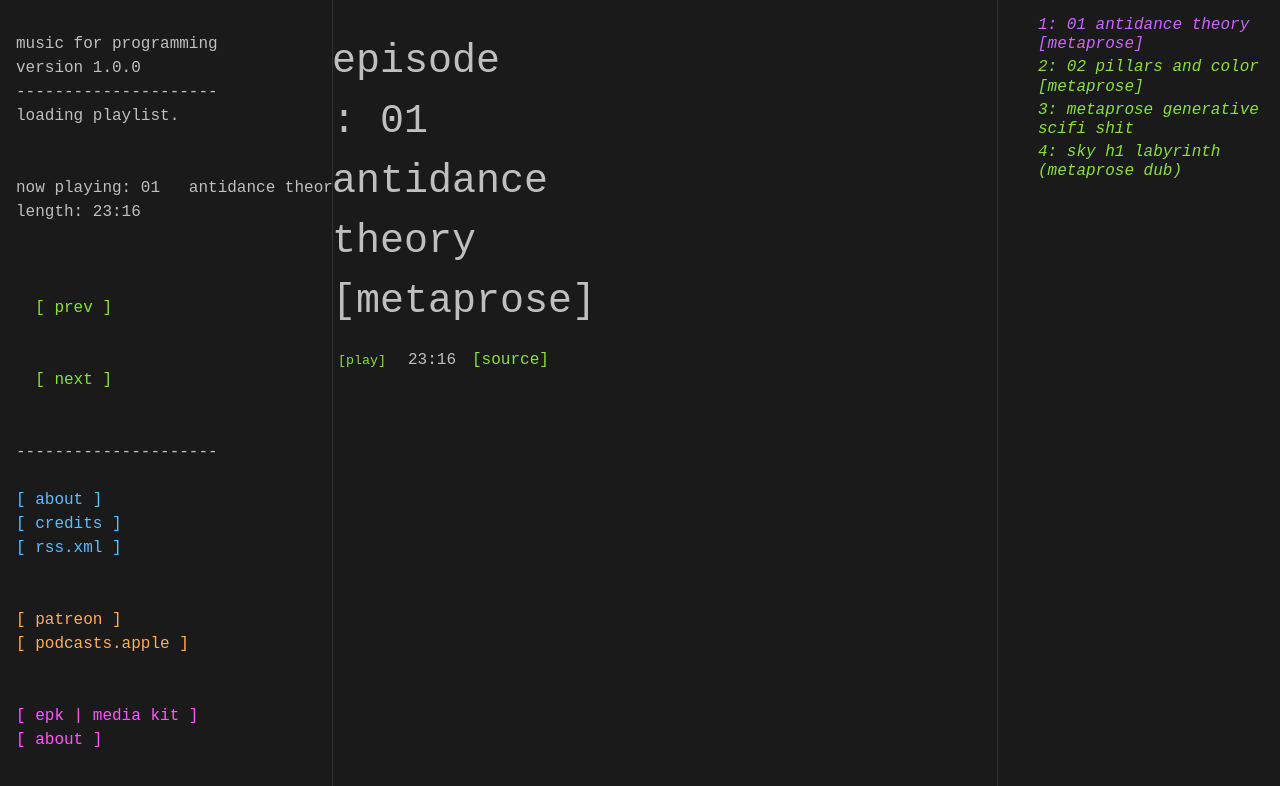
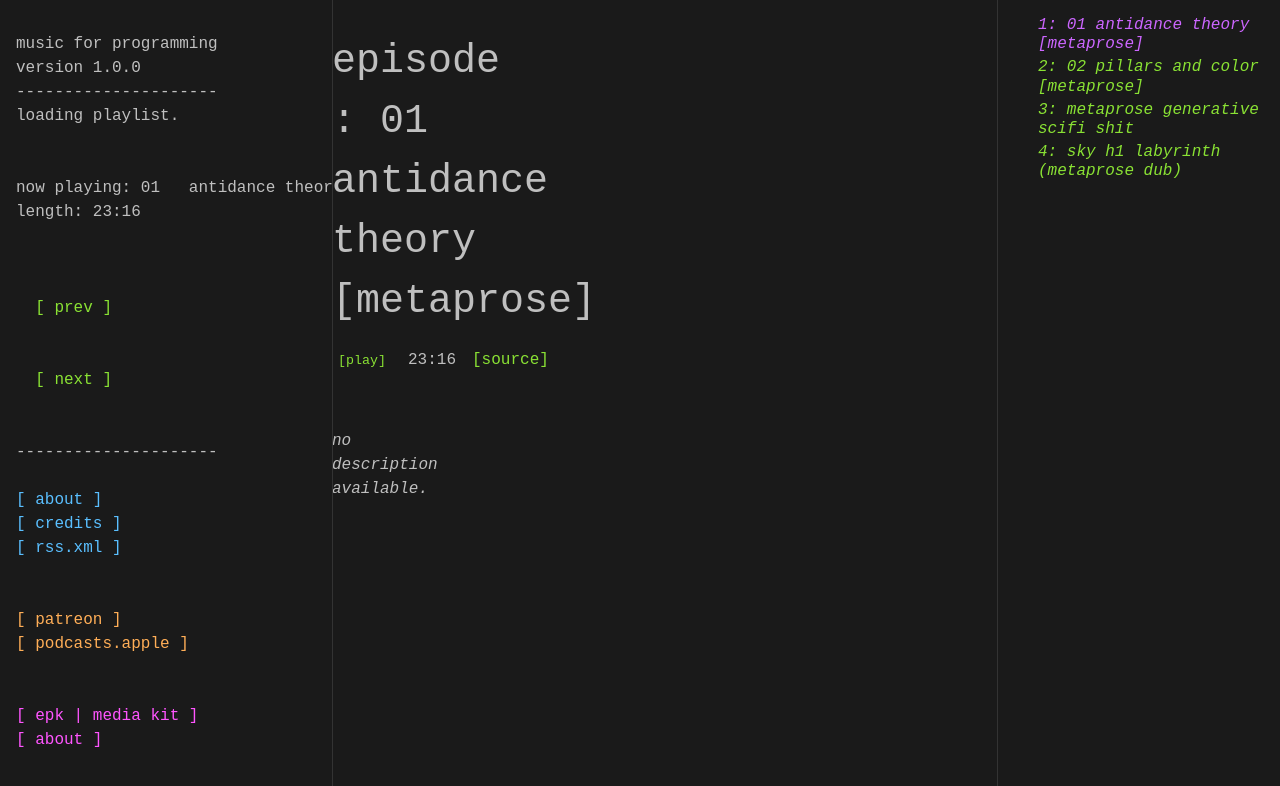
Before and after one commit to mitchGuthrieDev/scaline-audio-blog, a SvelteKit app: page /episodes/01 in a window 1280 px wide. Shown: the top 786 px of the page. Built offline with nearby package versions, Linux system fonts and the light colour scheme.

Commit message:
description fix

```diff
--- a/src/routes/episodes/[slug]/+page.svelte
+++ b/src/routes/episodes/[slug]/+page.svelte
@@ -54,7 +54,7 @@
 
   <!-- Description / Track list -->
   <div class="description">
-    {@html data.episode.descriptionHtml}
+    {@html data.descriptionHtml}
   </div>
 </section>
 
--- a/src/routes/episodes/[slug]/+page.ts
+++ b/src/routes/episodes/[slug]/+page.ts
@@ -5,18 +5,21 @@ import { episodes } from '$lib/data';
 import { marked } from 'marked';
 
 export const load: PageLoad = async ({ params }) => {
-  const episode = episodes.find(e => e.slug === params.slug);
-  if (!episode) throw error(404, 'Not found');
+  const episode = episodes.find((e) => e.slug === params.slug);
+  if (!episode) throw error(404, 'Episode not found');
 
-  // import the Markdown as a raw string
+  // Extract numeric prefix: "03 - Deep Mix ..." → "03"
+  const numericSlug = episode.slug.split(' - ')[0];
+
+  // Try to load the matching markdown by number
   let md: string;
   try {
-    md = await import(`$lib/descriptions/${params.slug}.md?raw`);
+    md = await import(`$lib/descriptions/${numericSlug}.md?raw`);
   } catch {
     md = '_No description available._';
   }
 
-  // convert to HTML (you might sanitize this in prod)
+  // Convert Markdown → HTML
   const descriptionHtml = marked.parse(md);
 
   return { episode, descriptionHtml };
```
